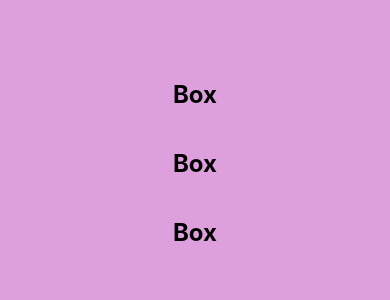
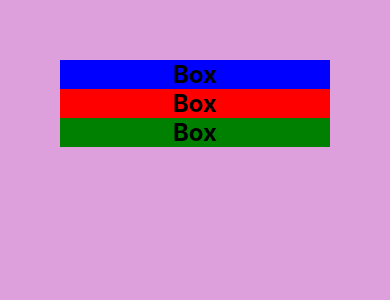
Before and after one commit to setykarimi/react-native, a React Native app: screen / in a window 390 px wide. Shown: the top 300 px of the page. Built offline with nearby package versions, Linux system fonts and the light colour scheme.

Commit message:
Subject: React native, Description: Edit react native, Date: 1403/03/06

```diff
--- a/App.js
+++ b/App.js
@@ -1,12 +1,12 @@
-import { StyleSheet, Text, View } from "react-native";
+import { StyleSheet, View } from "react-native";
 import Box from "./components/box";
 
 export default function App() {
   return (
     <View style={styles.container}>
-      <Box />
-      <Box />
-      <Box />
+      <Box color="blue" />
+      <Box color="red" />
+      <Box color="green" />
       {/* <View style={styles.darkMode}>
         <Text>Style inheritance</Text>
       </View>
@@ -23,9 +23,11 @@ export default function App() {
 const styles = StyleSheet.create({
   container: {
     flex: 1,
+    justifyContent: "flex-center",
     backgroundColor: "plum",
     flexDirection: "column",
     padding: 60,
+
   },
   darkMode: {
     backgroundColor: "black",
--- a/components/box.js
+++ b/components/box.js
@@ -1,22 +1,25 @@
 import { StyleSheet, Text, View } from "react-native";
 
-export default function Box() {
+export default function Box({ color }) {
   return (
-    <View style={styles.box}>
+    <View
+      style={{
+        backgroundColor: color,
+      }}
+    >
       <Text style={styles.text}>Box</Text>
     </View>
   );
 }
 
-
 const styles = StyleSheet.create({
-    box: {
-        backgroundColor: "",
-        padding: 20
-    },
-    text: {
-        fontSize: 24,
-        fontWeight: 'bold',
-        textAlign: "center"
-    }
-})
+  box: {
+    backgroundColor: "",
+    padding: 20,
+  },
+  text: {
+    fontSize: 24,
+    fontWeight: "bold",
+    textAlign: "center",
+  },
+});
```
